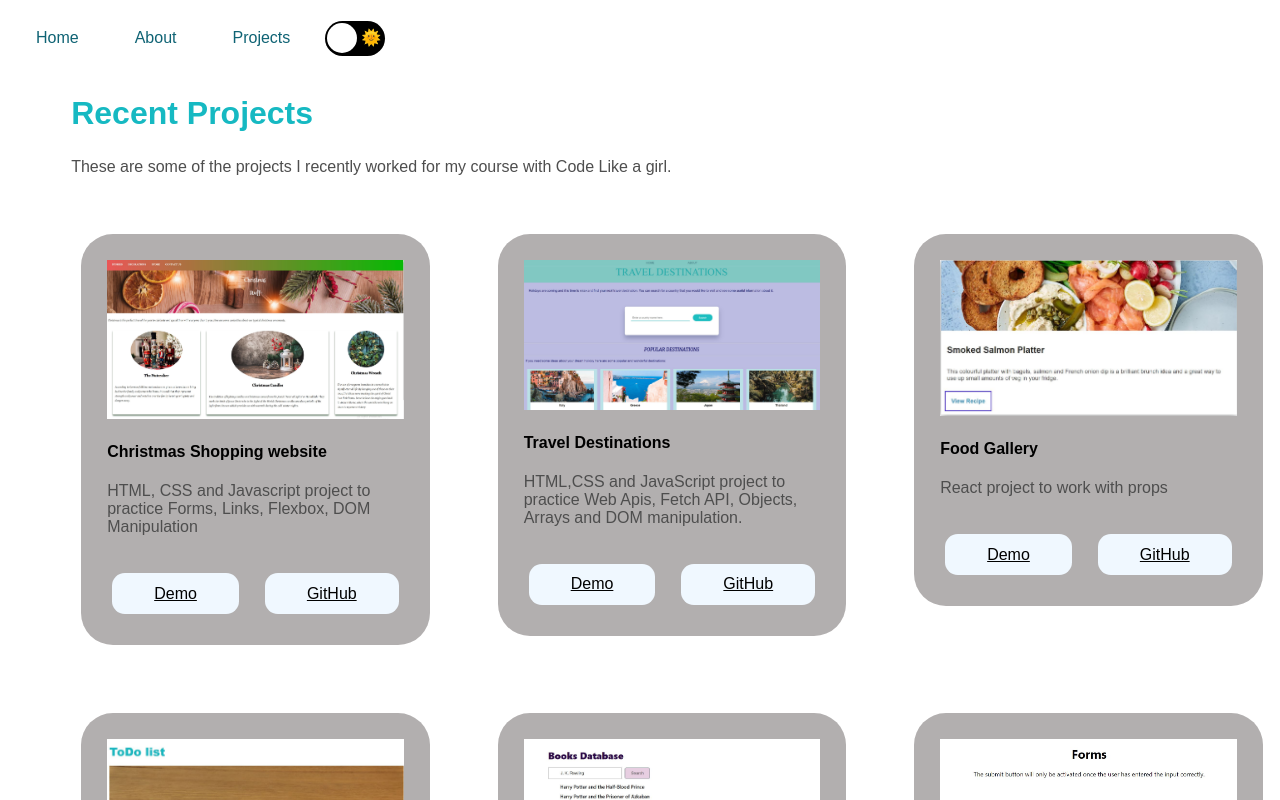
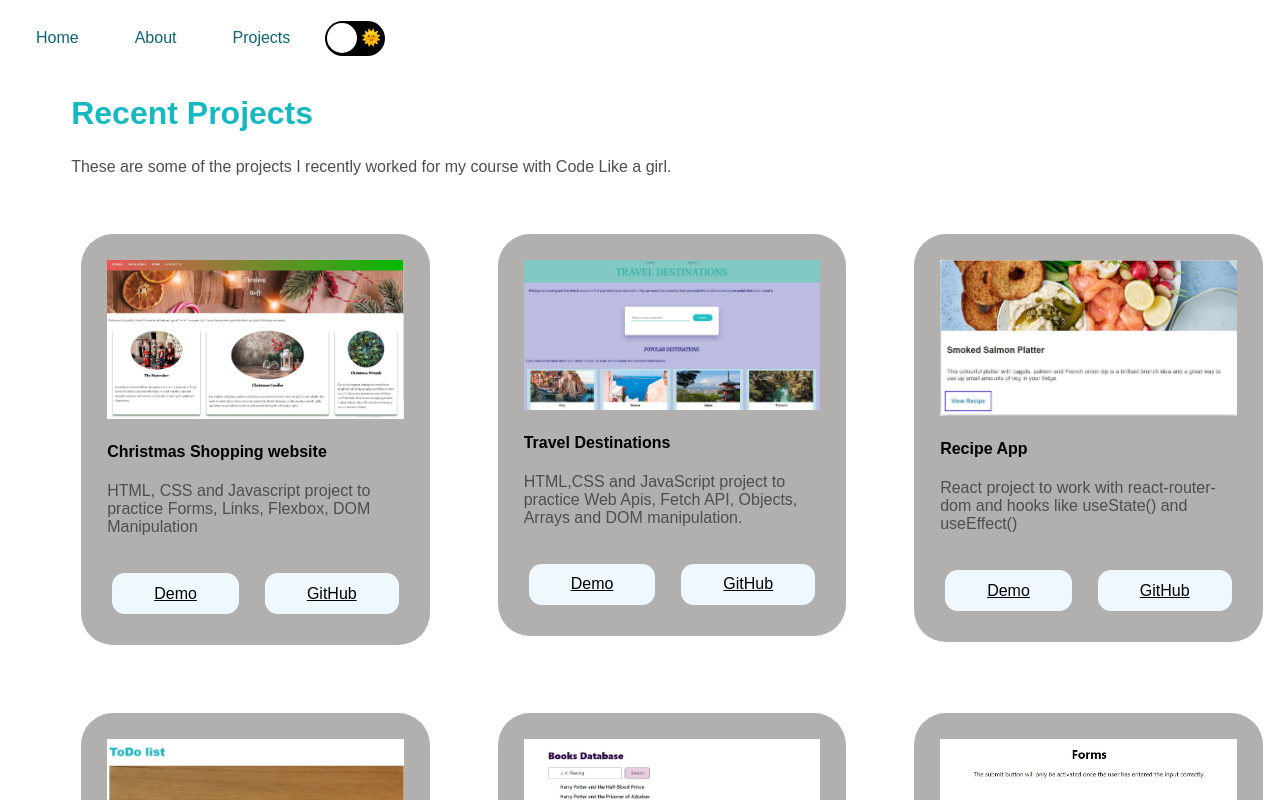
Before and after one commit to Andrea-Rivera/FinalReactProject, a React (Create React App) app: page /projects in a window 1280 px wide. Shown: the top 800 px of the page. Built offline with nearby package versions, Linux system fonts and the light colour scheme.

Commit message:
update recipe project

```diff
--- a/src/components/projectList/projectListData.js
+++ b/src/components/projectList/projectListData.js
@@ -25,10 +25,10 @@ const ProjectListData = [
   {
     id: 3,
     image: FoodGallery,
-    title: "Food Gallery",
-    description: "React project to work with props",
-    demo: "https://timely-choux-8e5f51.netlify.app/",
-    github: "https://github.com/Andrea-Rivera/my_recipies",
+    title: "Recipe App",
+    description: "React project to work with react-router-dom and hooks like useState() and useEffect()",
+    demo: "https://bespoke-madeleine-00da9f.netlify.app/",
+    github: "https://github.com/Andrea-Rivera/RecipiesAllReact",
   },
   {
     id: 4,
```
